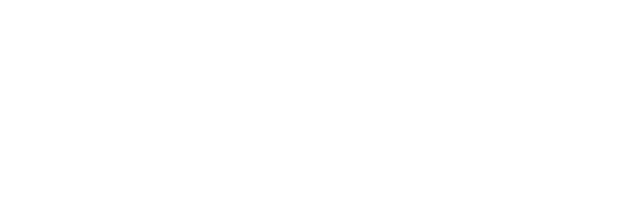
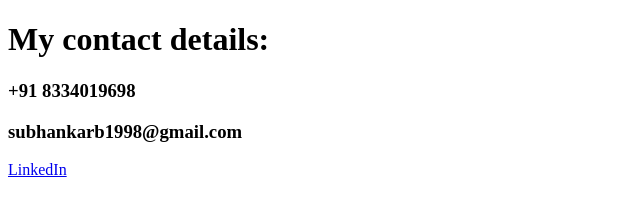
Before and after one commit to Subhankarb98/html-portfolio, a plain HTML site: page public/contact.html in a window 1280 px wide. Shown: the whole page, without its empty margins (0-640 px from the left). Drawn offline with Linux system fonts and the light colour scheme.

Commit message:
Update contact.html

```diff
--- a/public/contact.html
+++ b/public/contact.html
@@ -1,10 +1,15 @@
 <!DOCTYPE html>
 <html lang="en">
+
 <head>
     <meta charset="UTF-8">
     <title>Contact Me</title>
 </head>
+
 <body>
-
+    <h1>My contact details:</h1>
+    <h3>+91 8334019698</h3>
+    <h3>subhankarb1998@gmail.com</h3>
+    <a href="https:\\www.linkedin.com/in/subhankar-bhattacharjee-72b506257/" >LinkedIn</a>
 </body>
 </html>
```
